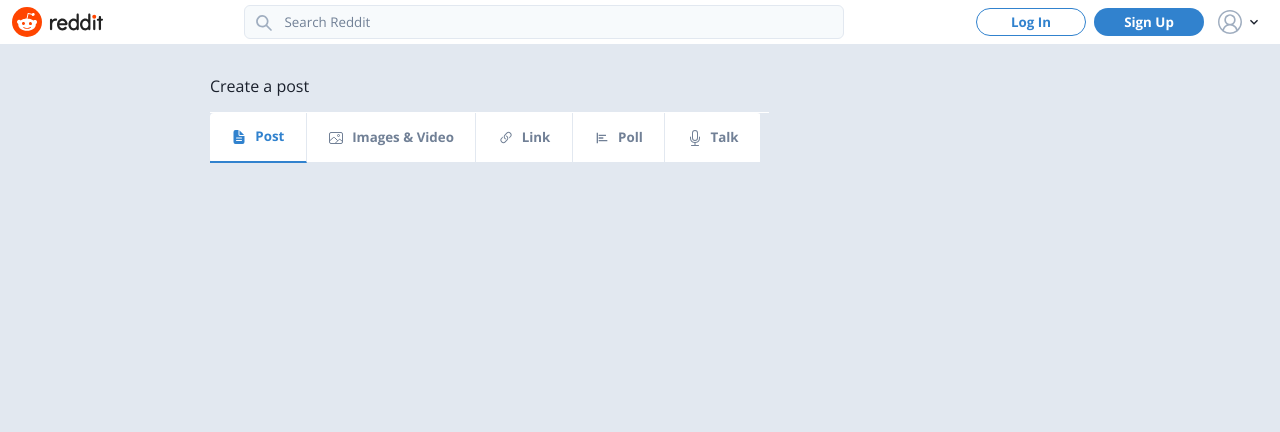
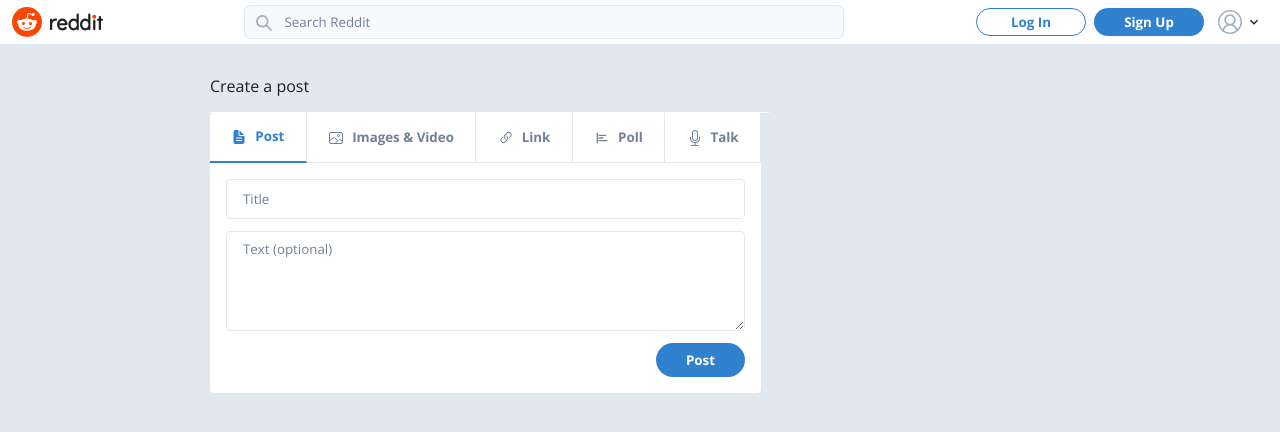
Before and after one commit to dehiron/reddit-clone, a Next.js app: page /r/1/submit in a window 1280 px wide. Shown: the top 432 px of the page. Built offline with nearby package versions, Linux system fonts and the light colour scheme; no server answers.

Commit message:
NewPostForm - PostTextInputs (Post Title & Body)

```diff
--- a/src/components/Posts/NewPostForm.tsx
+++ b/src/components/Posts/NewPostForm.tsx
@@ -5,6 +5,7 @@ import { BsLink45Deg, BsMic } from "react-icons/bs";
 import { IoDocumentText, IoImageOutline } from "react-icons/io5";
 import { AiFillCloseCircle } from "react-icons/ai";
 import TabItem from './TabItem';
+import TextInputs from './PostForm/TextInputs';
 
 type NewPostProps = {};
 
@@ -41,6 +42,30 @@ export type TabItem = {
 const NewPostForm:React.FC<NewPostProps> = () => {
 
     const [selectedTab, setSelectedTab] = useState(formTabs[0].title);
+    const [textInputs, setTextInputs] = useState({
+        title: "",
+        body: "",
+    });
+    const [selectedFile, setSelectedFile] = useState<string>();
+    const [loading, setLoading] = useState(false);
+
+    const handleCreatePost = async () => {};
+
+    const onSelectImage = () => {};
+
+    const onTextChange = ( event: React.ChangeEvent<HTMLInputElement | HTMLTextAreaElement> ) => {
+        const {
+            target: {
+                name,
+                value
+            },
+        } = event;
+
+        setTextInputs((prev) => ({
+            ...prev,
+            [name]: value,
+        }))
+    };
 
     return (
         <Flex direction="column" bg="white" borderRadius={4} mr={2}>
@@ -54,6 +79,16 @@ const NewPostForm:React.FC<NewPostProps> = () => {
                     />
                 ))}
             </Flex>
+            <Flex p={4}>
+                {selectedTab ==="Post" &&
+                    <TextInputs
+                        textInputs={textInputs}
+                        handleCreatePost={handleCreatePost}
+                        onChange={onTextChange}
+                        loading={loading}
+                    />
+                }
+            </Flex>
         </Flex>
     )
 }
--- /dev/null
+++ b/src/components/Posts/PostForm/TextInputs.tsx
@@ -0,0 +1,70 @@
+import { Button, Flex, Input, Stack, Textarea } from '@chakra-ui/react';
+import React from 'react';
+import { text } from 'stream/consumers';
+
+type TextInputsProps = {
+    textInputs: {
+        title: string,
+        body: string;
+    };
+    onChange         : ( event: React.ChangeEvent<HTMLInputElement | HTMLTextAreaElement> ) =>  void;
+    handleCreatePost : () => void;
+    loading          : boolean;
+};
+
+const TextInputs:React.FC<TextInputsProps> = ({
+    textInputs,
+    onChange,
+    handleCreatePost,
+    loading
+}) => {
+
+    return (
+        <Stack spacing={3} width="100%">
+            <Input
+                name="title"
+                value={textInputs.title}
+                onChange={onChange}
+                fontSize="10pt"
+                borderRadius={4}
+                placeholder="Title"
+                _placeholder={{ color: "gray.500" }}
+                _focus={{
+                    outline: "none",
+                    bg: "white",
+                    border: "1px solid",
+                    borderColor: "black",
+                }}
+            />
+            <Textarea
+                name="body"
+                value={textInputs.body}
+                onChange={onChange}
+                fontSize="10pt"
+                borderRadius={4}
+                height="100px"
+                placeholder="Text (optional)"
+                _placeholder={{ color: "gray.500" }}
+                _focus={{
+                    outline: "none",
+                    bg: "white",
+                    border: "1px solid",
+                    borderColor: "black",
+                }}
+            />
+            <Flex justify="flex-end">
+                <Button
+                    height="34px"
+                    padding="0px 30px"
+                    disabled={!textInputs.title}
+                    isLoading={loading}
+                    onClick={handleCreatePost}
+                >
+                    Post
+                </Button>
+            </Flex>
+        </Stack>
+
+    )
+}
+export default TextInputs;
```
